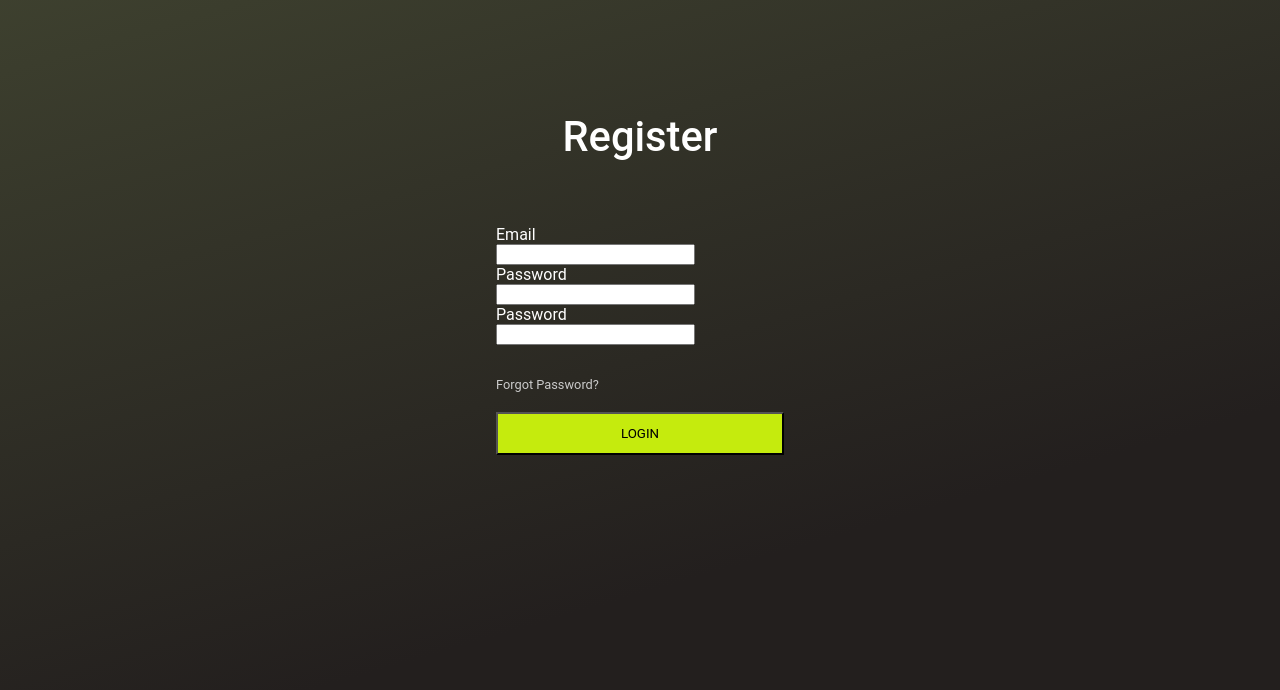
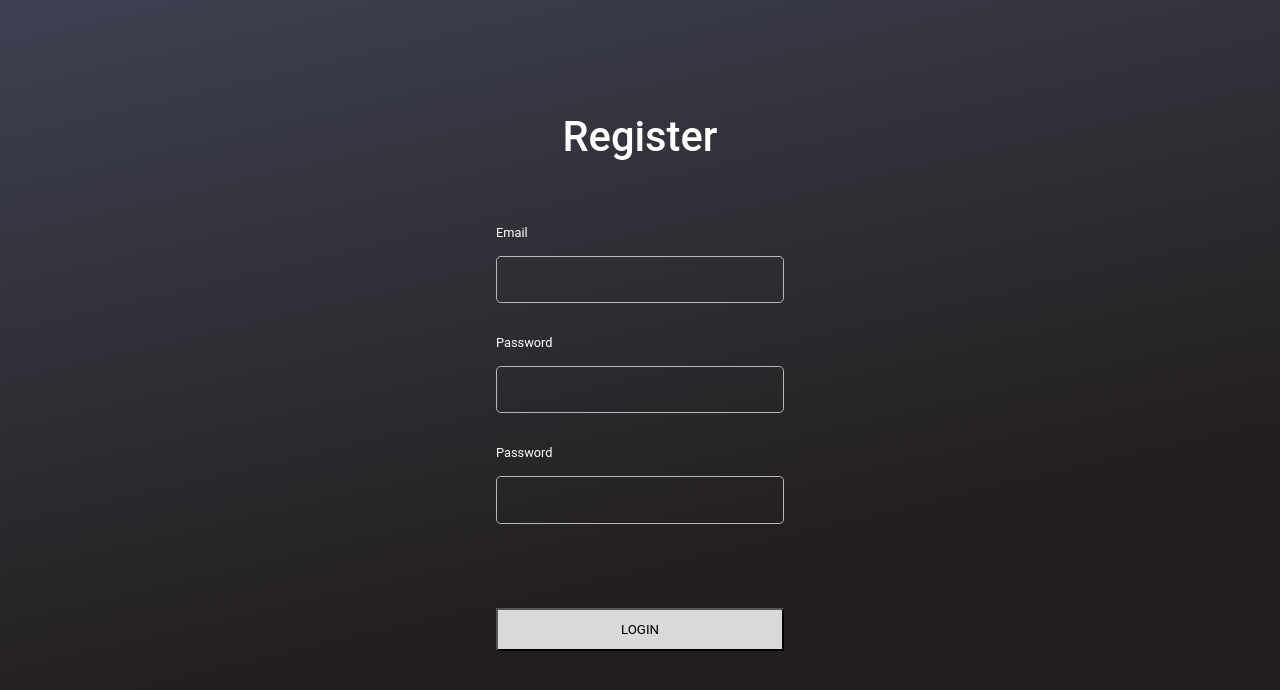
Before and after one commit to TheSciCoder3000/epark, a React (Vite) app: page /register in a window 1280 px wide. Shown: the top 690 px of the page. Built offline with nearby package versions, Linux system fonts and the light colour scheme; no server answers.

Commit message:
register redesign

```diff
--- a/src/pages/Register.jsx
+++ b/src/pages/Register.jsx
@@ -18,29 +18,28 @@ function Register() {
     }
 
     return (
-        <div className="login-cont">
+        <div className="register-cont login-cont">
             <div className="header-cont">
                 <h1>Register</h1>
             </div>
 
             <div className="form-cont">
                 <form onSubmit={submitHandler} className="form-main">
-                    <div className="email-field">
+                    <div className="form-field email-field">
                         <label htmlFor="email">Email</label>
                         <input type="text" onChange={e => setEmail(e.target.value)} id="email" className="email" />
                     </div>
-                    <div className="password-field">
+                    <div className="form-field password-field">
                         <label htmlFor="password">Password</label>
                         <input type="password" onChange={e => setPassword(e.target.value)} id="password" className="password" />
                     </div>
-                    <div className="confirm-password-field">
+                    <div className="form-field confirm-password-field">
                         <label htmlFor="password">Password</label>
                         <input type="password" onChange={e => setConfirmPassword(e.target.value)} id="password" className="password" />
                     </div>
 
                     <div className="form-actions">
-                        <a>Forgot Password?</a>
-                        <button className="login-btn" type="submit">LOGIN</button>
+                        <button className="register-btn" type="submit">LOGIN</button>
                     </div>
                 </form>
             </div>
```
Also changed, not shown: 1 other file (tests, documents, lock files or other folders).
